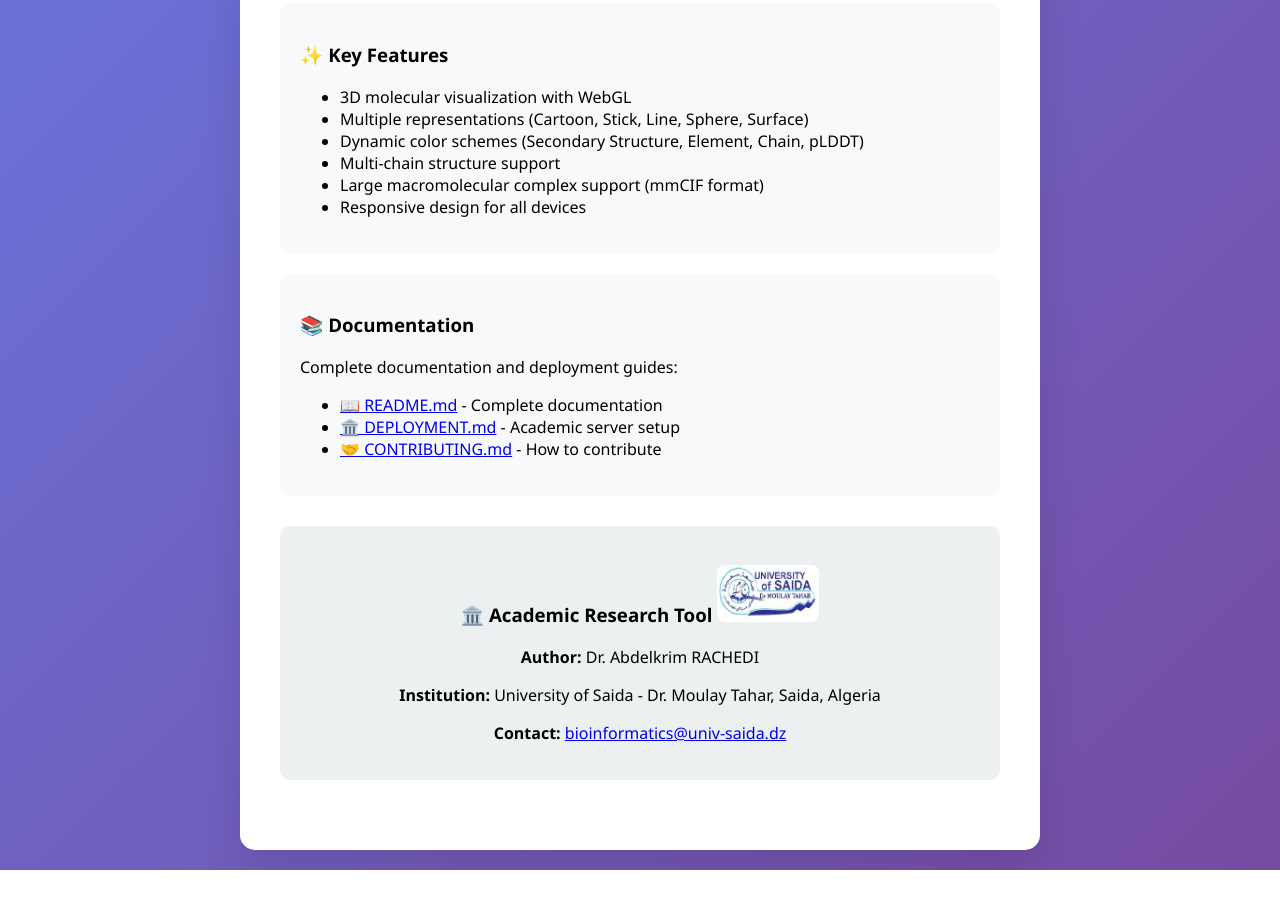
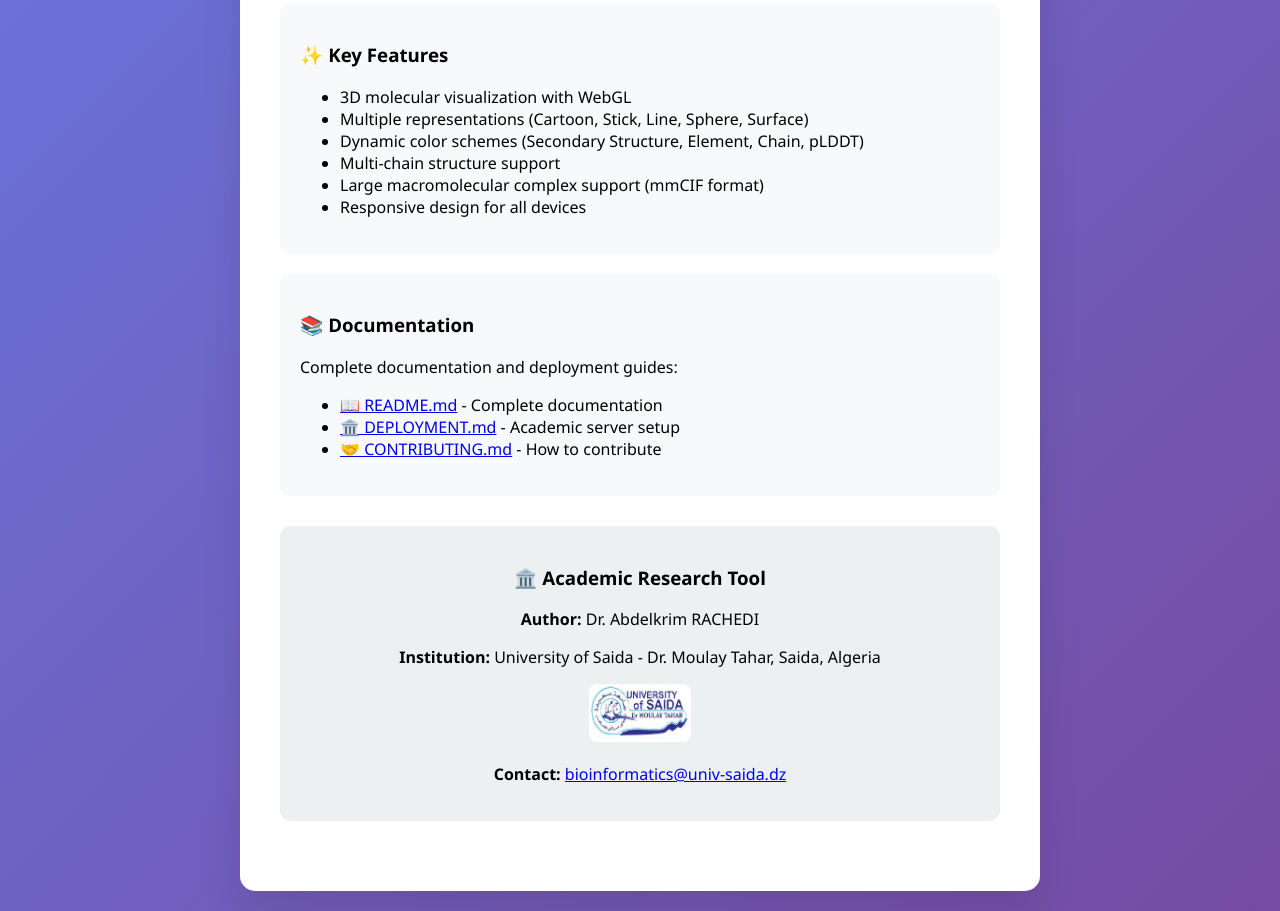
Before and after one commit to rachedi-2526/SUnv-Mol.Vw-API, a website: page index.html in a window 1280 px wide. Shown: the part 752-1663 px from the top of the page. Before the commit the page ends 1622 px from the top, so only its background shows below. Drawn offline with Linux system fonts and the light colour scheme.

Commit message:
Update index.html

```diff
--- a/index.html
+++ b/index.html
@@ -99,9 +99,10 @@
             </div>
 
             <div style="text-align: center; margin: 30px 0; padding: 20px; background: #ecf0f1; border-radius: 10px;">
-                <h3>🏛️ Academic Research Tool <img src="UTM_logo.png" style="width: 15%; border-radius: 8px;"></h3>
+                <h3>🏛️ Academic Research Tool</h3>
                 <p><strong>Author:</strong> Dr. Abdelkrim RACHEDI</p>
                 <p><strong>Institution:</strong> University of Saida - Dr. Moulay Tahar, Saida, Algeria</p>
+                <p><img src="UTM_logo.png" style="width: 15%; border-radius: 8px;"></p>
                 <p><strong>Contact:</strong> <a href="mailto:bioinformatics@univ-saida.dz">bioinformatics@univ-saida.dz</a></p>
             </div>
         </div>
```
